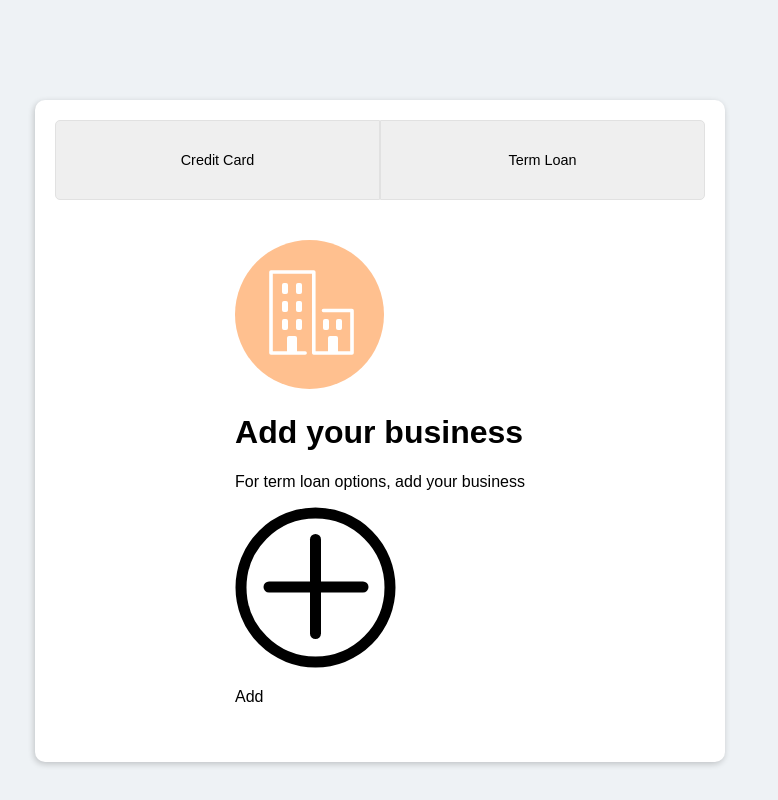
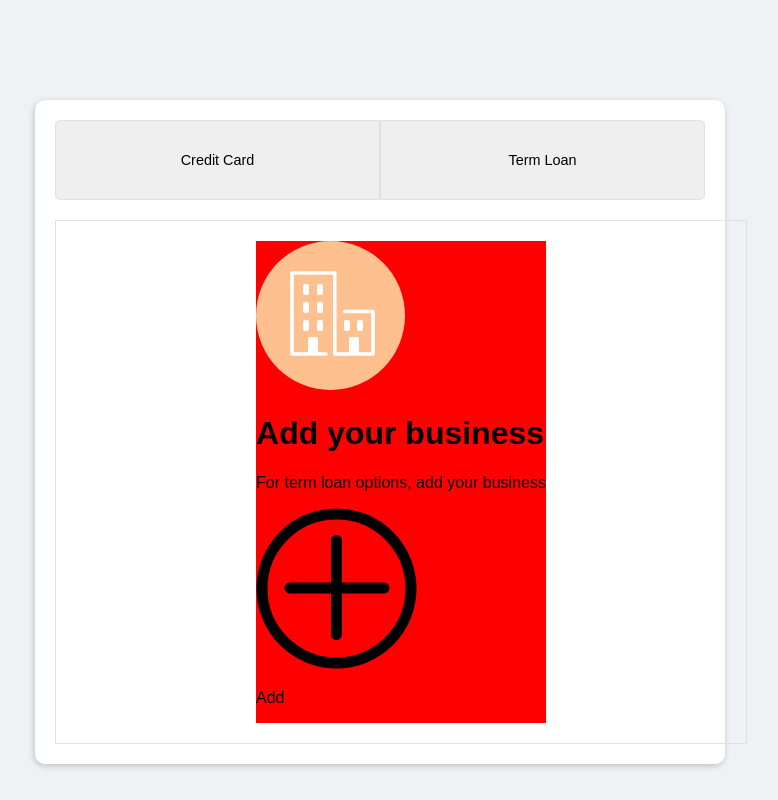
Before and after one commit to joshin-run/interactive-card, a React (Create React App) app: page / in a window 1280 px wide. Both pictures are taken after a click on the button "Term Loan". Shown: the whole page, without its empty margins (260-1038 px from the left). Built offline with nearby package versions, Linux system fonts and the light colour scheme; no server answers.

Commit message:
Chore - system said to save main.css/scss changes

```diff
--- a/src/styles/main.css
+++ b/src/styles/main.css
@@ -92,14 +92,14 @@ table tr:last-child {
   flex-flow: column nowrap;
   justify-content: center;
   align-items: center;
-  width: auto;
-  height: 100%;
+  width: 100%;
+  height: auto;
   padding: 20px;
+  border: 1px solid #e1e1e1;
 }
 
-.biz-img {
-  height: 50px;
-  width: auto;
+.add-wrapper {
+  background-color: red;
 }
 
 /*# sourceMappingURL=main.css.map */
```
Also changed, not shown: 1 other file (tests, documents, lock files or other folders).
